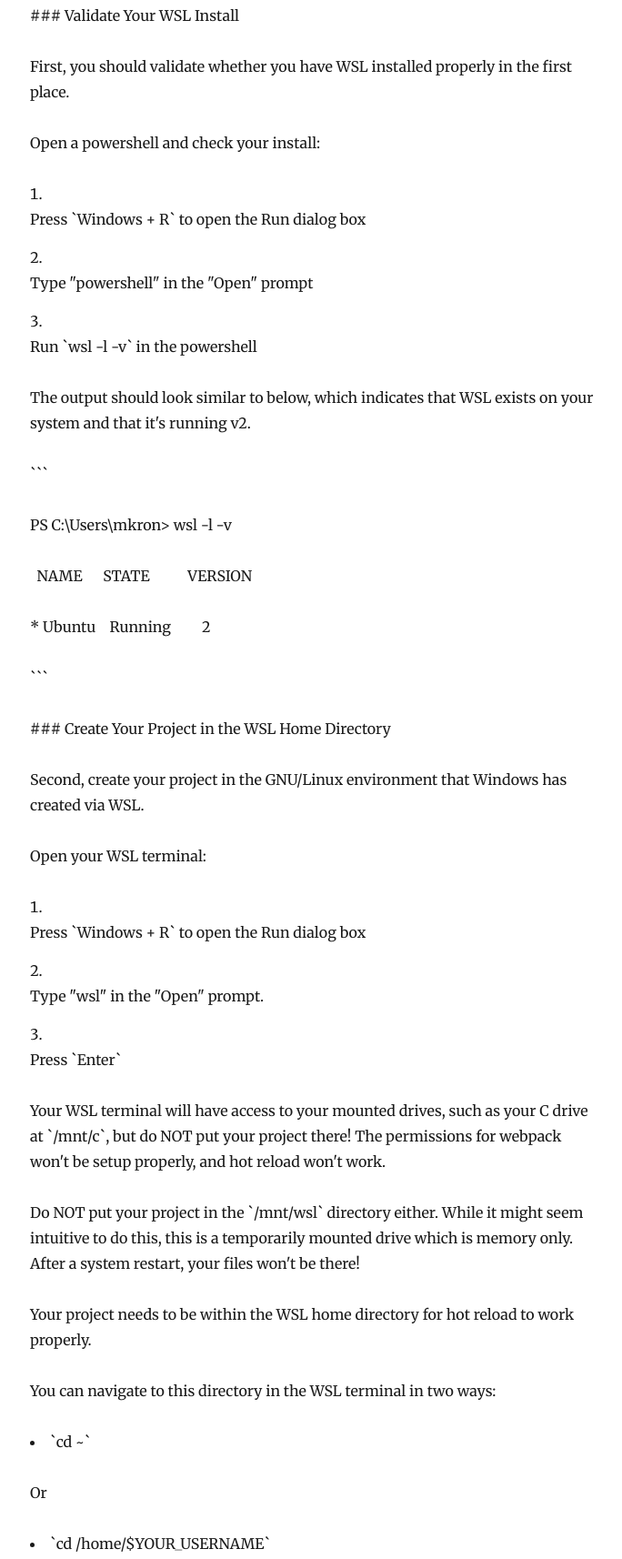
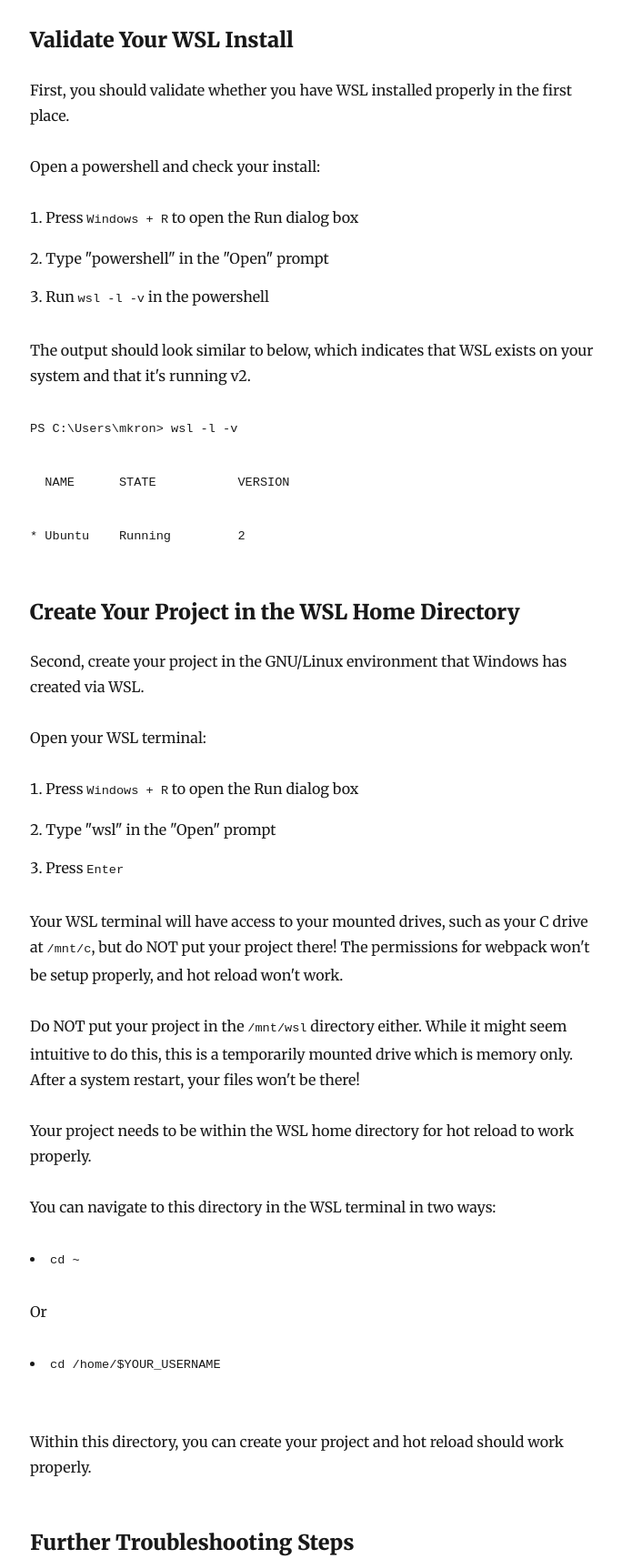
Before and after one commit to kronkm/personal-website, a Gatsby site: page /blog/troubleshooting-hot-reload-with-wsl-windows-subsystem-linux/ in a window 1280 px wide. Shown: the part 588-2302 px from the top of the page at 91% size, without its empty margins (292-976 px from the left). Built offline with nearby package versions, Linux system fonts and the light colour scheme; Gatsby itself is replaced by a stand-in of ours; some packages are replaced by stand-ins of ours.

Commit message:
Update Blog “troubleshooting-hot-reload-with-wsl-windows-subsystem-linux”

```diff
--- a/content/posts/troubleshooting-hot-reload-with-wsl-windows-subsystem-linux.md
+++ b/content/posts/troubleshooting-hot-reload-with-wsl-windows-subsystem-linux.md
@@ -11,66 +11,58 @@ I struggled with this at first. I could get an app running, but hot reload wasn'
 
 Here are two quick troubleshooting steps to ensure that you've got your environment setup properly.
 
-\### Validate Your WSL Install
+### Validate Your WSL Install
 
 First, you should validate whether you have WSL installed properly in the first place.
 
 Open a powershell and check your install:
 
-1. Press \`Windows + R\` to open the Run dialog box
-
+1. Press `Windows + R` to open the Run dialog box
 2. Type "powershell" in the "Open" prompt
-
-3. Run \`wsl -l -v\` in the powershell
+3. Run `wsl -l -v` in the powershell
 
 The output should look similar to below, which indicates that WSL exists on your system and that it's running v2.
 
-\`\``
+`PS C:\Users\mkron> wsl -l -v`
 
-PS C:\Users\mkron> wsl -l -v
+`  NAME      STATE           VERSION`
 
-  NAME      STATE           VERSION
+`* Ubuntu    Running         2`
 
-\* Ubuntu    Running         2
-
-\`\``
-
-\### Create Your Project in the WSL Home Directory
+### Create Your Project in the WSL Home Directory
 
 Second, create your project in the GNU/Linux environment that Windows has created via WSL.
 
 Open your WSL terminal:
 
-1. Press \`Windows + R\` to open the Run dialog box
+1. Press `Windows + R` to open the Run dialog box
+2. Type "wsl" in the "Open" prompt
+3. Press `Enter`
 
-2. Type "wsl" in the "Open" prompt.
+Your WSL terminal will have access to your mounted drives, such as your C drive at `/mnt/c`, but do NOT put your project there! The permissions for webpack won't be setup properly, and hot reload won't work.
 
-3. Press \`Enter\`
-
-Your WSL terminal will have access to your mounted drives, such as your C drive at \`/mnt/c\`, but do NOT put your project there! The permissions for webpack won't be setup properly, and hot reload won't work.
-
-Do NOT put your project in the \`/mnt/wsl\` directory either. While it might seem intuitive to do this, this is a temporarily mounted drive which is memory only. After a system restart, your files won't be there!
+Do NOT put your project in the `/mnt/wsl` directory either. While it might seem intuitive to do this, this is a temporarily mounted drive which is memory only. After a system restart, your files won't be there!
 
 Your project needs to be within the WSL home directory for hot reload to work properly.
 
 You can navigate to this directory in the WSL terminal in two ways:
 
-* \`cd ~\`
+* `cd ~`
 
 Or
 
-* \`cd /home/$YOUR_USERNAME\`
+* `cd /home/$YOUR_USERNAME`
 
 \
 Within this directory, you can create your project and hot reload should work properly.
 
-\### Further Troubleshooting Steps
+### Further Troubleshooting Steps
 
 If you're still seeing issues with hot reload, verify that your front end app is setup properly with both global and local dependencies.
 
 Do you have Node installed in your WSL environment, ideally with the <a href="https://docs.microsoft.com/en-us/windows/dev-environment/javascript/nodejs-on-wsl#install-nvm-nodejs-and-npm" target="__blank" rel="noopener noreferrer">nvm version manager</a>?
 
-Did you run \`npm install\` or \`yarn\` in your project root? If your answers are yes to the above, then there may be a problem present that doesn't have to do with WSL.
+Did you run `npm install` or `yarn` in your project root? If your answers are yes to the above, then there may be a problem present that doesn't have to do with WSL.
 
 If you can run the app, I'd check the development or production build output in the WSL terminal first to see if there's any hints.
 
```
